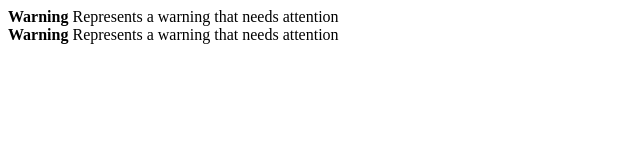
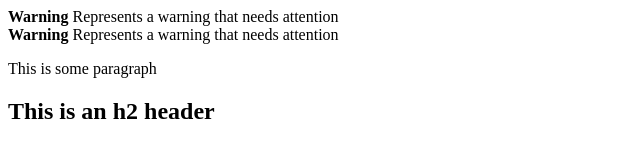
Before and after one commit to rillaf/GitProject, a plain HTML site: page index.html in a window 1280 px wide. Shown: the whole page, without its empty margins (0-640 px from the left). Drawn offline with Linux system fonts and the light colour scheme.

Commit message:
added features

```diff
--- a/index.html
+++ b/index.html
@@ -3,10 +3,14 @@
   <head>
     <meta charset="UTF-8" />
     <meta name="viewport" content="width=device-width, initial-scale=1.0" />
-    <title>Document</title>
+    <title>Document!!!!</title>
   </head>
   <body>
     <strong>Warning</strong> Represents a warning that needs attention <br />
     <strong>Warning</strong> Represents a warning that needs attention <br />
+
+    <p>This is some paragraph</p>
+
+    <h2>This is an h2 header</h2>
   </body>
 </html>
```
